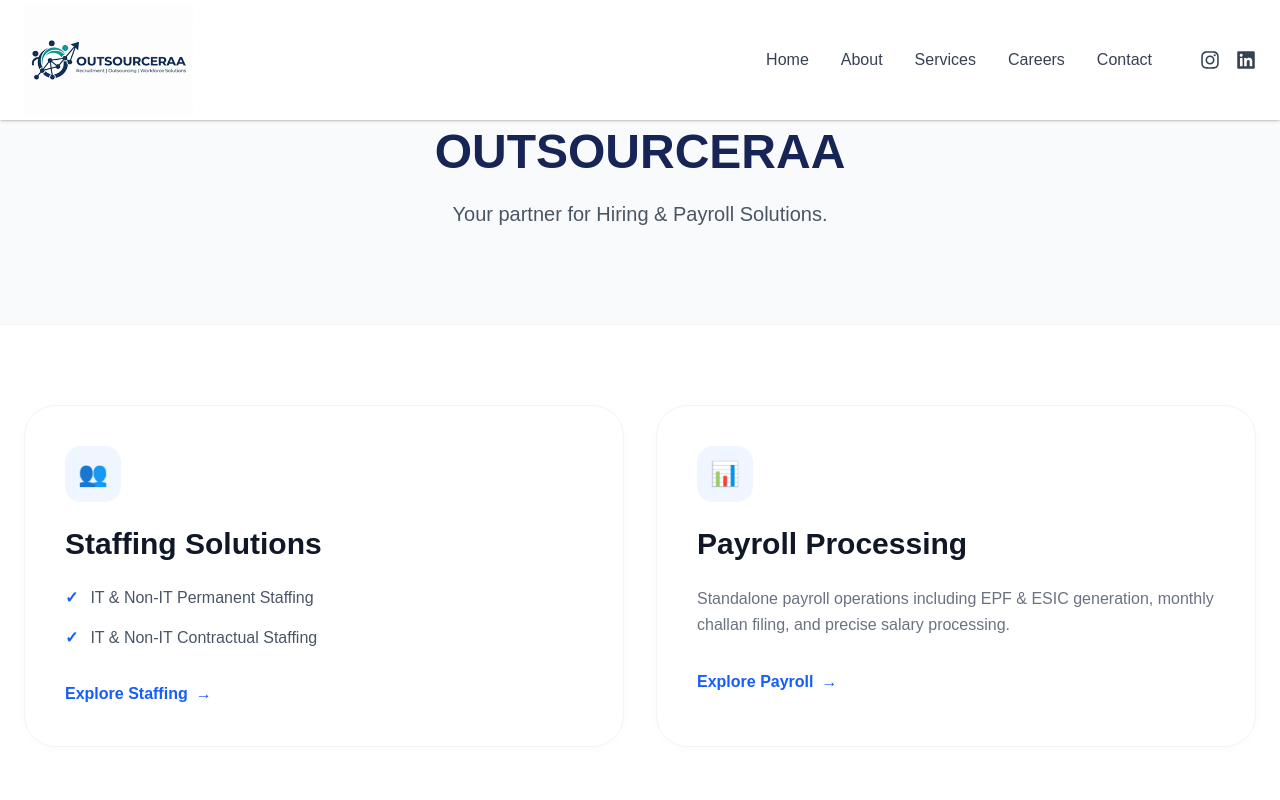
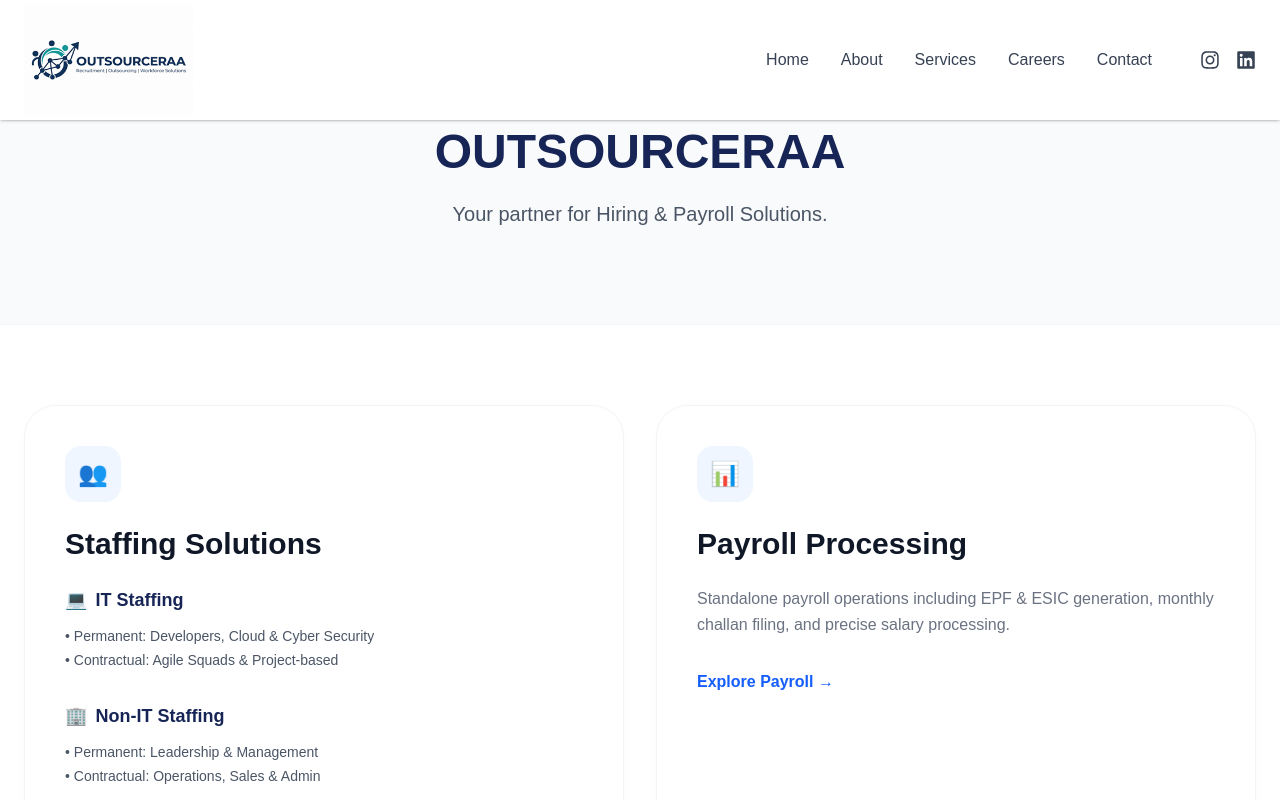
Before and after one commit to outsourceraa/outsourceraa, a Next.js app in the folder frontend/: page / in a window 1280 px wide. Shown: the top 800 px of the page. Built offline with nearby package versions, Linux system fonts and the light colour scheme.

Commit message:
Update services layout

```diff
--- a/frontend/app/page.tsx
+++ b/frontend/app/page.tsx
@@ -23,17 +23,33 @@
           <div className="group bg-white rounded-[2rem] p-10 transition-all duration-500 shadow-[0_2px_10px_rgb(0,0,0,0.02)] hover:shadow-[0_20px_40px_rgb(0,0,0,0.08)] border border-gray-100">
             <div className="bg-blue-50 w-14 h-14 rounded-2xl flex items-center justify-center text-2xl mb-6">👥</div>
             <h3 className="text-3xl font-bold text-gray-900 mb-6">Staffing Solutions</h3>
-            <ul className="space-y-4 text-gray-600 mb-8">
-              <li className="flex items-center gap-3">
-                <span className="text-blue-600 font-bold">✓</span> IT & Non-IT Permanent Staffing
-              </li>
-              <li className="flex items-center gap-3">
-                <span className="text-blue-600 font-bold">✓</span> IT & Non-IT Contractual Staffing
-              </li>
-            </ul>
-            <Link href="/services/staffing" className="text-blue-600 font-semibold flex items-center gap-2">
-              Explore Staffing <span className="transform transition-transform duration-300 group-hover:translate-x-2">→</span>
-            </Link>
+
+            <div className="space-y-8">
+              <div>
+                <h4 className="font-bold text-lg text-blue-950 mb-3 flex items-center gap-2">
+                  <span className="text-blue-600">💻</span> IT Staffing
+                </h4>
+                <ul className="text-sm text-gray-600 space-y-1">
+                  <li>• Permanent: Developers, Cloud & Cyber Security</li>
+                  <li>• Contractual: Agile Squads & Project-based</li>
+                </ul>
+              </div>
+              <div>
+                <h4 className="font-bold text-lg text-blue-950 mb-3 flex items-center gap-2">
+                  <span className="text-blue-600">🏢</span> Non-IT Staffing
+                </h4>
+                <ul className="text-sm text-gray-600 space-y-1">
+                  <li>• Permanent: Leadership & Management</li>
+                  <li>• Contractual: Operations, Sales & Admin</li>
+                </ul>
+              </div>
+            </div>
+
+            <div className="mt-8">
+              <Link href="/services/staffing" className="text-blue-600 font-semibold flex items-center gap-2">
+                Explore Staffing →
+              </Link>
+            </div>
           </div>
 
           {/* Payroll Column */}
@@ -44,7 +60,7 @@
               Standalone payroll operations including EPF & ESIC generation, monthly challan filing, and precise salary processing.
             </p>
             <Link href="/services/payroll" className="text-blue-600 font-semibold flex items-center gap-2">
-              Explore Payroll <span className="transform transition-transform duration-300 group-hover:translate-x-2">→</span>
+              Explore Payroll →
             </Link>
           </div>
 
```
